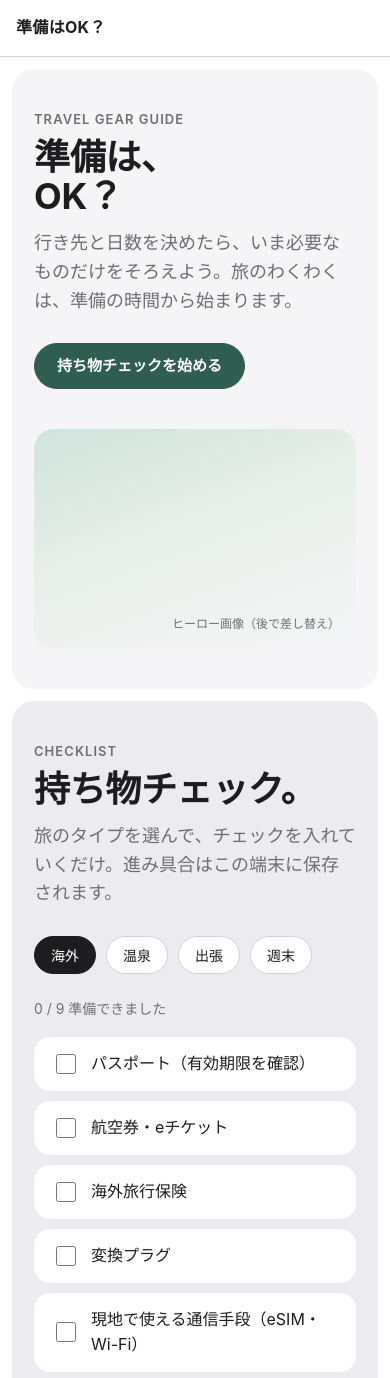
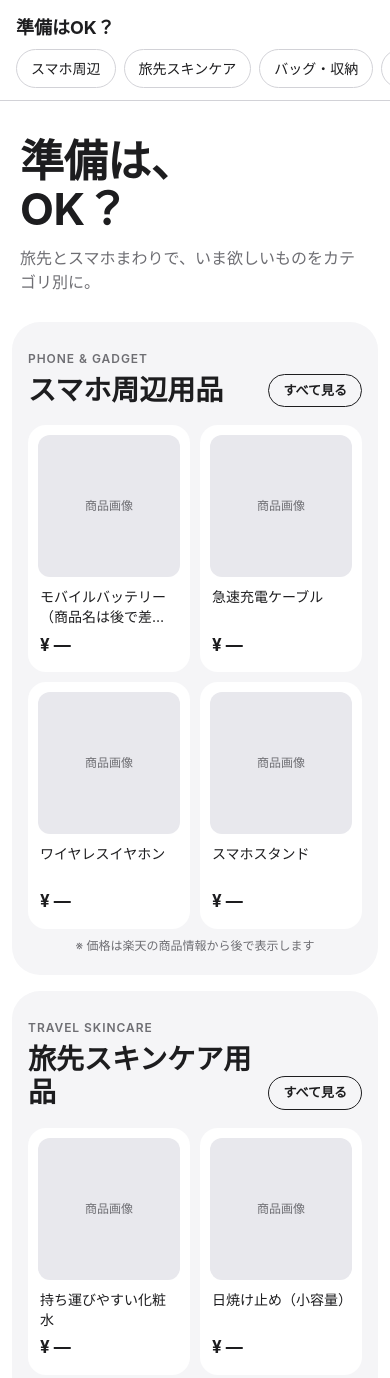
Before and after one commit to greeeenkoki427/my-bocabulary, a plain HTML site: page index.html in a window 390 px wide. Shown: the top 1378 px of the page. Drawn offline with Linux system fonts and the light colour scheme.

Commit message:
Rework top page into phone-first product categories
- Remove the packing checklist
- Show category sections (phone accessories, travel skincare, bags, in-flight comfort) as 2-column product card grids
- Add sticky category chips for phone navigation
- Use placeholders for product names and prices until Rakuten data is connected

Co-Authored-By: Claude Haiku 5.5 <noreply@anthropic.com>
Claude-Session: https://claude.ai/code/session_01Q9gnR3fpC4cWkUh3zwYFts

```diff
--- a/index.html
+++ b/index.html
@@ -4,259 +4,256 @@
     <meta charset="UTF-8">
     <meta name="viewport" content="width=device-width, initial-scale=1.0">
     <title>準備はOK？ | 旅行用品ガイド</title>
-    <meta name="description" content="行き先に合わせて、旅の持ち物をチェックリストで準備。">
+    <meta name="description" content="旅先とスマホまわりの、いま欲しい旅行用品をカテゴリ別に。">
     <style>
         :root {
             --bg: #ffffff;
             --panel: #f5f5f7;
-            --panel-2: #ececf0;
+            --card: #ffffff;
             --text: #1d1d1f;
             --sub: #6e6e73;
             --line: #d2d2d7;
             --accent: #2f5d50;
-            --radius-lg: 28px;
+            --img: #e8e8ed;
         }
         @media (prefers-color-scheme: dark) {
             :root:not([data-theme="light"]) {
                 --bg: #000000;
                 --panel: #1c1c1e;
-                --panel-2: #2c2c2e;
+                --card: #2c2c2e;
                 --text: #f5f5f7;
                 --sub: #a1a1a6;
                 --line: #424245;
                 --accent: #7fb8a6;
+                --img: #3a3a3c;
             }
         }
         :root[data-theme="dark"] {
             --bg: #000000;
             --panel: #1c1c1e;
-            --panel-2: #2c2c2e;
+            --card: #2c2c2e;
             --text: #f5f5f7;
             --sub: #a1a1a6;
             --line: #424245;
             --accent: #7fb8a6;
+            --img: #3a3a3c;
         }
 
         * { box-sizing: border-box; }
+        html { -webkit-text-size-adjust: 100%; }
         body {
             margin: 0;
             background: var(--bg);
             color: var(--text);
             font-family: -apple-system, BlinkMacSystemFont, "Hiragino Sans", "Noto Sans JP", "Helvetica Neue", Arial, sans-serif;
             -webkit-font-smoothing: antialiased;
-            line-height: 1.6;
+            line-height: 1.5;
         }
-        a { color: inherit; }
+        a { color: inherit; text-decoration: none; }
 
-        /* 上部ナビ */
-        .nav {
+        /* 上部：ブランド＋カテゴリのチップ（横スクロール） */
+        .top {
             position: sticky; top: 0; z-index: 10;
-            background: color-mix(in srgb, var(--bg) 85%, transparent);
+            background: color-mix(in srgb, var(--bg) 92%, transparent);
             backdrop-filter: blur(16px);
+            -webkit-backdrop-filter: blur(16px);
             border-bottom: 1px solid var(--line);
         }
-        .nav-inner {
-            max-width: 1100px; margin: 0 auto; padding: 0 16px;
-            height: 56px; display: flex; align-items: center; justify-content: space-between;
+        .brand {
+            padding: 14px 16px 8px;
+            font-weight: 700; font-size: 18px;
         }
-        .brand { font-weight: 700; text-decoration: none; letter-spacing: 0.02em; }
-        .nav-links { display: flex; gap: 18px; font-size: 14px; }
-        .nav-links a { text-decoration: none; color: var(--sub); }
-        .nav-links a:hover { color: var(--text); }
-        @media (max-width: 640px) { .nav-links { display: none; } }
+        .chips {
+            display: flex; gap: 8px;
+            overflow-x: auto; -webkit-overflow-scrolling: touch;
+            padding: 0 16px 12px;
+            scrollbar-width: none;
+        }
+        .chips::-webkit-scrollbar { display: none; }
+        .chip {
+            flex: none;
+            border: 1px solid var(--line);
+            border-radius: 980px;
+            padding: 8px 14px;
+            font-size: 14px;
+            color: var(--text);
+            background: var(--bg);
+        }
 
-        /* 共通パネル */
-        .panel {
+        /* ヒーロー */
+        .hero {
+            padding: 36px 20px 28px;
+        }
+        .hero h1 {
+            font-size: 44px; line-height: 1.1; font-weight: 700;
+            margin: 0 0 12px; letter-spacing: -0.01em;
+        }
+        .hero p { color: var(--sub); font-size: 16px; margin: 0; }
+
+        /* カテゴリ */
+        .section {
             background: var(--panel);
-            border-radius: var(--radius-lg);
-            margin: 16px auto;
-            max-width: 1100px;
-            padding: 56px 32px;
-            position: relative;
-            overflow: hidden;
+            border-radius: 28px;
+            margin: 0 12px 16px;
+            padding: 28px 16px 20px;
+            scroll-margin-top: 110px;
         }
-        .panel.alt { background: var(--panel-2); }
-        .panel h1, .panel h2 {
-            font-size: clamp(36px, 7vw, 64px);
-            font-weight: 700;
-            line-height: 1.1;
-            margin: 0 0 12px;
-            letter-spacing: -0.01em;
+        .section-head {
+            display: flex; align-items: flex-end; justify-content: space-between;
+            gap: 12px; margin-bottom: 18px;
         }
-        .lead { color: var(--sub); font-size: 18px; margin: 0 0 28px; max-width: 520px; }
-        .eyebrow { font-size: 13px; color: var(--sub); font-weight: 600; margin: 0 0 8px; letter-spacing: 0.08em; }
+        .section h2 {
+            font-size: 28px; line-height: 1.2; font-weight: 700; margin: 0;
+        }
+        .section .eyebrow {
+            font-size: 12px; color: var(--sub); font-weight: 600;
+            letter-spacing: 0.08em; margin: 0 0 6px;
+        }
+        .more {
+            flex: none;
+            border: 1.5px solid var(--text);
+            border-radius: 980px;
+            padding: 6px 14px;
+            font-size: 13px; font-weight: 600;
+            color: var(--text);
+            white-space: nowrap;
+        }
 
-        .pill {
-            display: inline-block;
-            border: 1.5px solid var(--text);
-            color: var(--text);
-            background: transparent;
-            padding: 10px 22px;
-            border-radius: 980px;
-            font-size: 15px;
-            font-weight: 600;
-            text-decoration: none;
-            cursor: pointer;
-            font-family: inherit;
-            transition: background 0.2s, color 0.2s;
+        /* 商品グリッド：スマホは2列 */
+        .grid {
+            display: grid;
+            grid-template-columns: repeat(2, 1fr);
+            gap: 10px;
         }
-        .pill:hover { background: var(--text); color: var(--bg); }
-        .pill.solid { background: var(--accent); border-color: var(--accent); color: #fff; }
-        .pill.solid:hover { opacity: 0.9; background: var(--accent); color: #fff; }
+        .card {
+            background: var(--card);
+            border-radius: 18px;
+            padding: 10px 10px 14px;
+            display: flex; flex-direction: column;
+        }
+        .card .img {
+            aspect-ratio: 1 / 1;
+            border-radius: 12px;
+            background: var(--img);
+            display: flex; align-items: center; justify-content: center;
+            color: var(--sub); font-size: 12px;
+            margin-bottom: 10px;
+        }
+        .card .name {
+            font-size: 14px; line-height: 1.4;
+            margin: 0 2px 6px;
+            display: -webkit-box; -webkit-line-clamp: 2; -webkit-box-orient: vertical; overflow: hidden;
+            min-height: 2.8em;
+        }
+        .card .price {
+            font-size: 17px; font-weight: 700;
+            margin: auto 2px 0;
+        }
+        .card .price small { font-size: 12px; font-weight: 400; color: var(--sub); }
 
-        /* 項目の装飾（写真は後で差し替え） */
-        .art {
-            margin-top: 40px;
-            height: 260px;
-            border-radius: 20px;
-            background: linear-gradient(135deg, var(--panel-2), var(--line));
-            display: flex; align-items: flex-end; justify-content: flex-end;
-            padding: 16px;
-            color: var(--sub);
-            font-size: 12px;
+        .note {
+            text-align: center; color: var(--sub); font-size: 12px;
+            margin: 8px 0 0;
         }
-        .art.hero-art { height: 340px; background: linear-gradient(160deg, #cfe3dc 0%, #e8efe9 45%, #f5f5f7 100%); }
-        @media (prefers-color-scheme: dark) {
-            :root:not([data-theme="light"]) .art.hero-art { background: linear-gradient(160deg, #1f3530 0%, #22302b 45%, #1c1c1e 100%); }
-        }
-        :root[data-theme="dark"] .art.hero-art { background: linear-gradient(160deg, #1f3530 0%, #22302b 45%, #1c1c1e 100%); }
-
-        /* 持ち物チェックリスト */
-        .tabs { display: flex; flex-wrap: wrap; gap: 10px; margin-bottom: 24px; }
-        .tab {
-            border: 1px solid var(--line); background: var(--bg); color: var(--text);
-            padding: 8px 16px; border-radius: 980px; cursor: pointer; font-size: 14px; font-family: inherit;
-        }
-        .tab[aria-selected="true"] { background: var(--text); color: var(--bg); border-color: var(--text); }
-        .progress { color: var(--sub); font-size: 14px; margin-bottom: 16px; }
-        .check-list { list-style: none; padding: 0; margin: 0; display: grid; gap: 10px; }
-        .check-list li {
-            background: var(--bg); border-radius: 16px; padding: 14px 18px;
-            display: flex; align-items: center; gap: 12px;
-        }
-        .check-list input { width: 20px; height: 20px; accent-color: var(--accent); flex: none; }
-        .check-list label { flex: 1; cursor: pointer; font-size: 16px; }
-        .check-list input:checked + span { text-decoration: line-through; color: var(--sub); }
-        .note { color: var(--sub); font-size: 13px; margin-top: 20px; }
-
-        /* 旅のシーン */
-        .scene-grid { display: grid; grid-template-columns: repeat(auto-fit, minmax(220px, 1fr)); gap: 16px; margin-top: 32px; }
-        .scene {
-            background: var(--bg); border-radius: 20px; padding: 24px;
-        }
-        .scene h3 { margin: 0 0 6px; font-size: 20px; }
-        .scene p { margin: 0 0 16px; color: var(--sub); font-size: 14px; }
 
         /* フッター */
         footer {
-            max-width: 1100px; margin: 40px auto 60px; padding: 0 32px;
-            color: var(--sub); font-size: 13px;
+            padding: 28px 20px 48px;
+            color: var(--sub); font-size: 12px; line-height: 1.7;
         }
-        footer nav a { margin-right: 16px; }
-        footer p { margin: 8px 0; }
+        footer nav { margin: 10px 0; display: flex; flex-wrap: wrap; gap: 14px; }
+        footer nav a { color: var(--sub); text-decoration: underline; }
 
-        @media (max-width: 640px) {
-            .panel { margin: 12px 12px; padding: 40px 22px; border-radius: 22px; }
-            .art { height: 200px; }
-            .art.hero-art { height: 220px; }
-            footer { padding: 0 20px; }
+        /* 広い画面では2段組に */
+        @media (min-width: 720px) {
+            .hero { padding: 56px 32px 36px; max-width: 1100px; margin: 0 auto; }
+            .hero h1 { font-size: 64px; }
+            .section { max-width: 1100px; margin: 0 auto 20px; padding: 36px 32px 28px; }
+            .grid { grid-template-columns: repeat(4, 1fr); gap: 16px; }
+            .card { padding: 14px 14px 18px; }
+            .brand, .chips { max-width: 1100px; margin: 0 auto; padding-left: 32px; padding-right: 32px; }
+            footer { max-width: 1100px; margin: 0 auto; padding: 28px 32px 48px; }
         }
     </style>
 </head>
 <body>
 
-<nav class="nav">
-    <div class="nav-inner">
-        <a class="brand" href="#top">準備はOK？</a>
-        <div class="nav-links">
-            <a href="#checklist">チェックリスト</a>
-            <a href="#overseas">海外</a>
-            <a href="#onsen">温泉</a>
-            <a href="#business">出張</a>
-            <a href="#weekend">週末</a>
-        </div>
-    </div>
-</nav>
+<header class="top">
+    <div class="brand">準備はOK？</div>
+    <nav class="chips" aria-label="カテゴリ">
+        <a class="chip" href="#phone">スマホ周辺</a>
+        <a class="chip" href="#skin">旅先スキンケア</a>
+        <a class="chip" href="#bag">バッグ・収納</a>
+        <a class="chip" href="#comfort">機内・移動</a>
+    </nav>
+</header>
 
-<main id="top">
-
-    <!-- ヒーロー -->
-    <section class="panel">
-        <p class="eyebrow">TRAVEL GEAR GUIDE</p>
+<main>
+    <section class="hero">
         <h1>準備は、<br>OK？</h1>
-        <p class="lead">行き先と日数を決めたら、いま必要なものだけをそろえよう。旅のわくわくは、準備の時間から始まります。</p>
-        <a class="pill solid" href="#checklist">持ち物チェックを始める</a>
-        <div class="art hero-art">ヒーロー画像（後で差し替え）</div>
+        <p>旅先とスマホまわりで、いま欲しいものをカテゴリ別に。</p>
     </section>
 
-    <!-- 持ち物チェックリスト -->
-    <section class="panel alt" id="checklist">
-        <p class="eyebrow">CHECKLIST</p>
-        <h2>持ち物チェック。</h2>
-        <p class="lead">旅のタイプを選んで、チェックを入れていくだけ。進み具合はこの端末に保存されます。</p>
-
-        <div class="tabs" role="tablist" id="tabs"></div>
-        <div class="progress" id="progress"></div>
-        <ul class="check-list" id="checkList"></ul>
-        <p class="note">※ チェック状態はこのブラウザにのみ保存されます。アイテムの商品リンクは今後追加予定です。</p>
+    <!-- スマホ周辺用品 -->
+    <section class="section" id="phone">
+        <p class="eyebrow">PHONE & GADGET</p>
+        <div class="section-head">
+            <h2>スマホ周辺用品</h2>
+            <a class="more" href="#">すべて見る</a>
+        </div>
+        <div class="grid">
+            <a class="card" href="#"><div class="img">商品画像</div><p class="name">モバイルバッテリー（商品名は後で差し替え）</p><p class="price">¥ —</p></a>
+            <a class="card" href="#"><div class="img">商品画像</div><p class="name">急速充電ケーブル</p><p class="price">¥ —</p></a>
+            <a class="card" href="#"><div class="img">商品画像</div><p class="name">ワイヤレスイヤホン</p><p class="price">¥ —</p></a>
+            <a class="card" href="#"><div class="img">商品画像</div><p class="name">スマホスタンド</p><p class="price">¥ —</p></a>
+        </div>
+        <p class="note">※ 価格は楽天の商品情報から後で表示します</p>
     </section>
 
-    <!-- 海外 -->
-    <section class="panel" id="overseas">
-        <p class="eyebrow">OVERSEAS</p>
-        <h2>海外旅行。</h2>
-        <p class="lead">パスポート、変換プラグ、現地で使える通信手段。忘れやすいものほど、早めに確認。</p>
-        <button class="pill" onclick="openChecklist('overseas')">海外の持ち物を見る</button>
-        <div class="art">画像枠（自分で撮った写真を後で入れる）</div>
-    </section>
-
-    <!-- 温泉 -->
-    <section class="panel alt" id="onsen">
-        <p class="eyebrow">ONSEN</p>
-        <h2>温泉旅行。</h2>
-        <p class="lead">タオル、羽織もの、ちょっとしたアメニティ。湯上がりの時間まで、ちゃんと楽しめる準備を。</p>
-        <button class="pill" onclick="openChecklist('onsen')">温泉の持ち物を見る</button>
-        <div class="art">画像枠（後で差し替え）</div>
-    </section>
-
-    <!-- 出張 -->
-    <section class="panel" id="business">
-        <p class="eyebrow">BUSINESS</p>
-        <h2>出張の、身軽さ。</h2>
-        <p class="lead">荷物は少なく、必要なものはすぐ取り出せるように。移動の多い日ほど、準備の差が出ます。</p>
-        <button class="pill" onclick="openChecklist('business')">出張の持ち物を見る</button>
-        <div class="art">画像枠（後で差し替え）</div>
-    </section>
-
-    <!-- 週末 -->
-    <section class="panel alt" id="weekend">
-        <p class="eyebrow">WEEKEND</p>
-        <h2>週末の、小さな旅。</h2>
-        <p class="lead">思い立ったらすぐ出発。最低限そろえておきたいものだけをまとめました。</p>
-        <button class="pill" onclick="openChecklist('weekend')">週末の持ち物を見る</button>
-        <div class="art">画像枠（後で差し替え）</div>
-    </section>
-
-    <!-- 旅のスタイル（補足） -->
-    <section class="panel">
-        <p class="eyebrow">HOW TO USE</p>
-        <h2>使い方。</h2>
-        <div class="scene-grid">
-            <div class="scene">
-                <h3>1. 旅を選ぶ</h3>
-                <p>海外、温泉、出張、週末。今回の旅に近いものを選びます。</p>
-            </div>
-            <div class="scene">
-                <h3>2. チェックする</h3>
-                <p>持ち物を一つずつ確認。忘れやすい項目も入っています。</p>
-            </div>
-            <div class="scene">
-                <h3>3. 出発する</h3>
-                <p>全部チェックできたら、準備はOK。あとは出発するだけです。</p>
-            </div>
+    <!-- 旅先スキンケア -->
+    <section class="section" id="skin">
+        <p class="eyebrow">TRAVEL SKINCARE</p>
+        <div class="section-head">
+            <h2>旅先スキンケア用品</h2>
+            <a class="more" href="#">すべて見る</a>
+        </div>
+        <div class="grid">
+            <a class="card" href="#"><div class="img">商品画像</div><p class="name">持ち運びやすい化粧水</p><p class="price">¥ —</p></a>
+            <a class="card" href="#"><div class="img">商品画像</div><p class="name">日焼け止め（小容量）</p><p class="price">¥ —</p></a>
+            <a class="card" href="#"><div class="img">商品画像</div><p class="name">リップクリーム</p><p class="price">¥ —</p></a>
+            <a class="card" href="#"><div class="img">商品画像</div><p class="name">機内用フェイスミスト</p><p class="price">¥ —</p></a>
         </div>
     </section>
 
+    <!-- バッグ・収納 -->
+    <section class="section" id="bag">
+        <p class="eyebrow">BAG & STORAGE</p>
+        <div class="section-head">
+            <h2>バッグ・収納</h2>
+            <a class="more" href="#">すべて見る</a>
+        </div>
+        <div class="grid">
+            <a class="card" href="#"><div class="img">商品画像</div><p class="name">トラベルポーチ</p><p class="price">¥ —</p></a>
+            <a class="card" href="#"><div class="img">商品画像</div><p class="name">圧縮袋セット</p><p class="price">¥ —</p></a>
+            <a class="card" href="#"><div class="img">商品画像</div><p class="name">機内持ち込みバッグ</p><p class="price">¥ —</p></a>
+            <a class="card" href="#"><div class="img">商品画像</div><p class="name">小分けボトルセット</p><p class="price">¥ —</p></a>
+        </div>
+    </section>
+
+    <!-- 機内・移動 -->
+    <section class="section" id="comfort">
+        <p class="eyebrow">COMFORT ON THE MOVE</p>
+        <div class="section-head">
+            <h2>機内・移動の快適グッズ</h2>
+            <a class="more" href="#">すべて見る</a>
+        </div>
+        <div class="grid">
+            <a class="card" href="#"><div class="img">商品画像</div><p class="name">ネックピロー</p><p class="price">¥ —</p></a>
+            <a class="card" href="#"><div class="img">商品画像</div><p class="name">アイマスク</p><p class="price">¥ —</p></a>
+            <a class="card" href="#"><div class="img">商品画像</div><p class="name">着圧ソックス</p><p class="price">¥ —</p></a>
+            <a class="card" href="#"><div class="img">商品画像</div><p class="name">ノイズキャンセリングイヤホン</p><p class="price">¥ —</p></a>
+        </div>
+    </section>
 </main>
 
 <footer>
@@ -269,74 +266,5 @@
     <p>© 準備はOK？</p>
 </footer>
 
-<script>
-    const LISTS = {
-        overseas: { label: '海外', items: ['パスポート（有効期限を確認）', '航空券・eチケット', '海外旅行保険', '変換プラグ', '現地で使える通信手段（eSIM・Wi-Fi）', 'クレジットカード（2枚以上）', '現地通貨または対応キャッシュカード', 'モバイルバッテリー', '常備薬・処方薬（英文の説明書き）'] },
-        onsen:    { label: '温泉', items: ['タオル（フェイス・バス）', '羽織もの・薄手の上着', '化粧水・乳液などのスキンケア', 'ヘアゴム・ヘアブラシ', 'スリッパ（貸し出しがない宿の場合）', '常備薬', 'カメラ・充電器', '小さめのエコバッグ'] },
-        business: { label: '出張', items: ['モバイルバッテリー', 'ノートPCと充電器', '名刺・資料（データのバックアップも）', 'ワイシャツ・替えのインナー', '折りたたみ傘', '常備薬・絆創膏', 'イヤホン', '洗面用具（小分け）'] },
-        weekend:  { label: '週末', items: ['財布・スマホ・充電器', '最低限の着替え', '洗面用具（小分け）', 'モバイルバッテリー', '常備薬', '羽織もの', 'エコバッグ'] }
-    };
-
-    const STORAGE_KEY = 'travelChecks';
-    let currentType = 'overseas';
-
-    function loadChecks() {
-        try { return JSON.parse(localStorage.getItem(STORAGE_KEY)) || {}; }
-        catch (e) { return {}; }
-    }
-    function saveChecks(data) {
-        try { localStorage.setItem(STORAGE_KEY, JSON.stringify(data)); } catch (e) { /* 保存できなくても表示は動く */ }
-    }
-
-    function renderTabs() {
-        const tabs = document.getElementById('tabs');
-        tabs.innerHTML = '';
-        Object.keys(LISTS).forEach(key => {
-            const b = document.createElement('button');
-            b.className = 'tab';
-            b.setAttribute('role', 'tab');
-            b.setAttribute('aria-selected', String(key === currentType));
-            b.textContent = LISTS[key].label;
-            b.onclick = () => { currentType = key; render(); };
-            tabs.appendChild(b);
-        });
-    }
-
-    function render() {
-        renderTabs();
-        const list = document.getElementById('checkList');
-        const checks = loadChecks();
-        const items = LISTS[currentType].items;
-        const saved = checks[currentType] || {};
-        list.innerHTML = '';
-        let done = 0;
-        items.forEach((text, i) => {
-            const id = `${currentType}-${i}`;
-            const checked = !!saved[i];
-            if (checked) done++;
-            const li = document.createElement('li');
-            li.innerHTML = `<input type="checkbox" id="${id}" ${checked ? 'checked' : ''}><label for="${id}"><span></span></label>`;
-            li.querySelector('span').textContent = text;
-            li.querySelector('input').onchange = (e) => {
-                const data = loadChecks();
-                data[currentType] = data[currentType] || {};
-                data[currentType][i] = e.target.checked;
-                saveChecks(data);
-                render();
-            };
-            list.appendChild(li);
-        });
-        document.getElementById('progress').textContent = `${done} / ${items.length} 準備できました`;
-    }
-
-    function openChecklist(type) {
-        currentType = type;
-        render();
-        document.getElementById('checklist').scrollIntoView({ behavior: 'smooth' });
-    }
-
-    render();
-</script>
-
 </body>
 </html>
```
